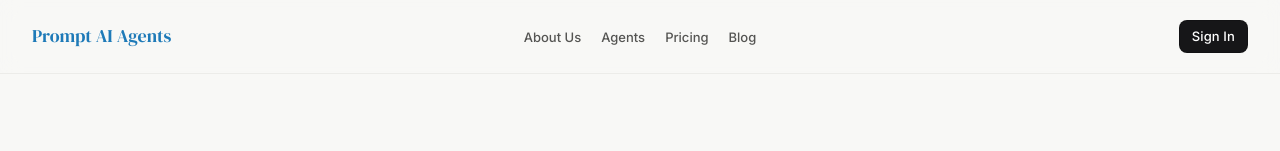
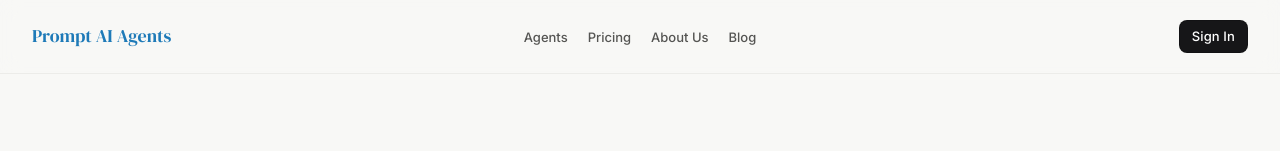
Before and after one commit to coolcalvin457-tech/agent-timesaver-nextjs, a Next.js app: page / in a window 1280 px wide. Shown: the top 151 px of the page. Built offline with nearby package versions, Linux system fonts and the light colour scheme; no server answers.

Commit message:
Reorder nav to Agents Pricing About Us Blog

```diff
--- a/components/NavClient.tsx
+++ b/components/NavClient.tsx
@@ -52,9 +52,9 @@ export default function NavClient({ initialName, dark }: NavClientProps) {
             Prompt AI Agents
           </a>
           <ul className="nav-links">
-            <li><a href="/about">About Us</a></li>
             <li><a href="/agents">Agents</a></li>
             <li><a href="/pricing">Pricing</a></li>
+            <li><a href="/about">About Us</a></li>
             <li><a href="/blog">Blog</a></li>
           </ul>
           <div className="nav-actions">
```
